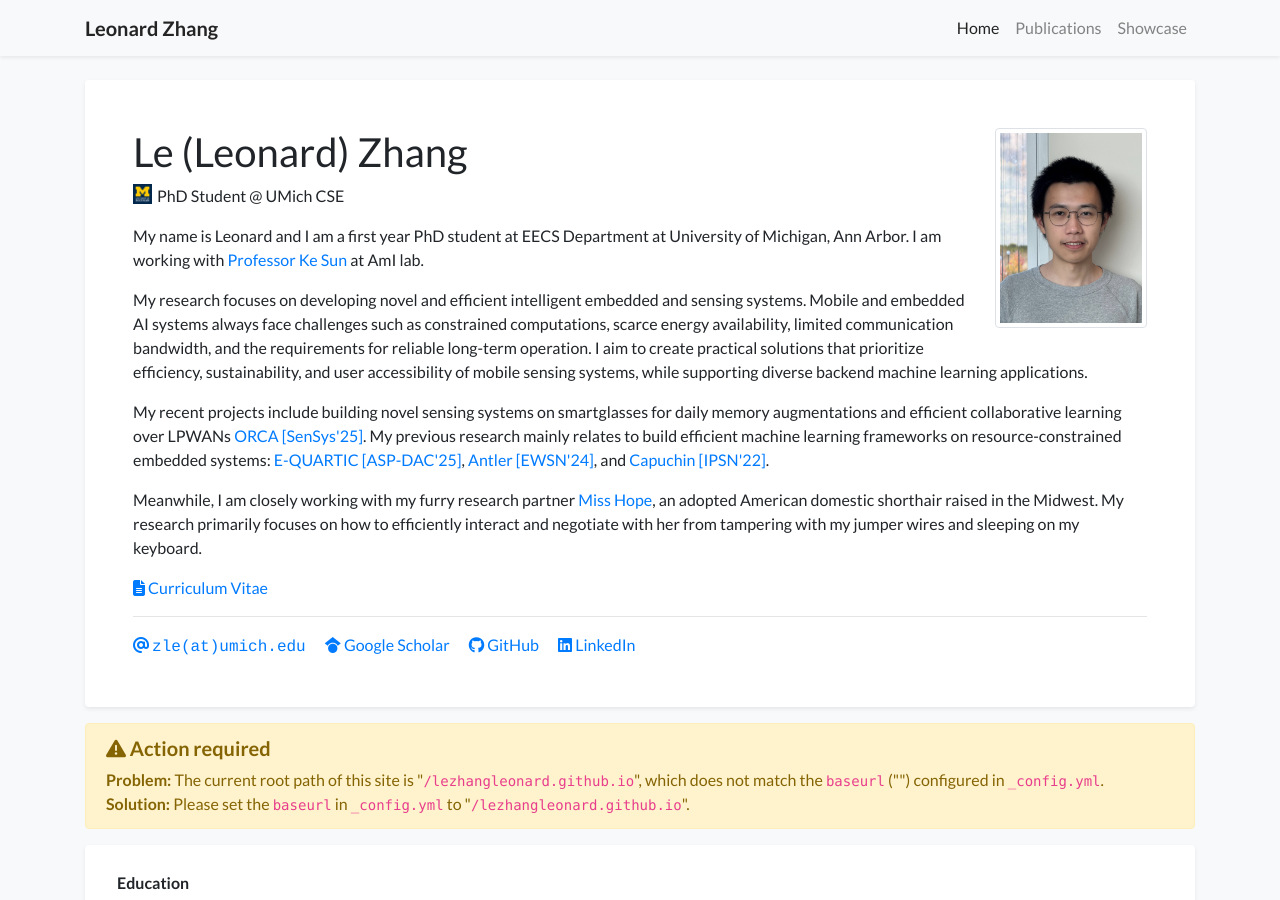
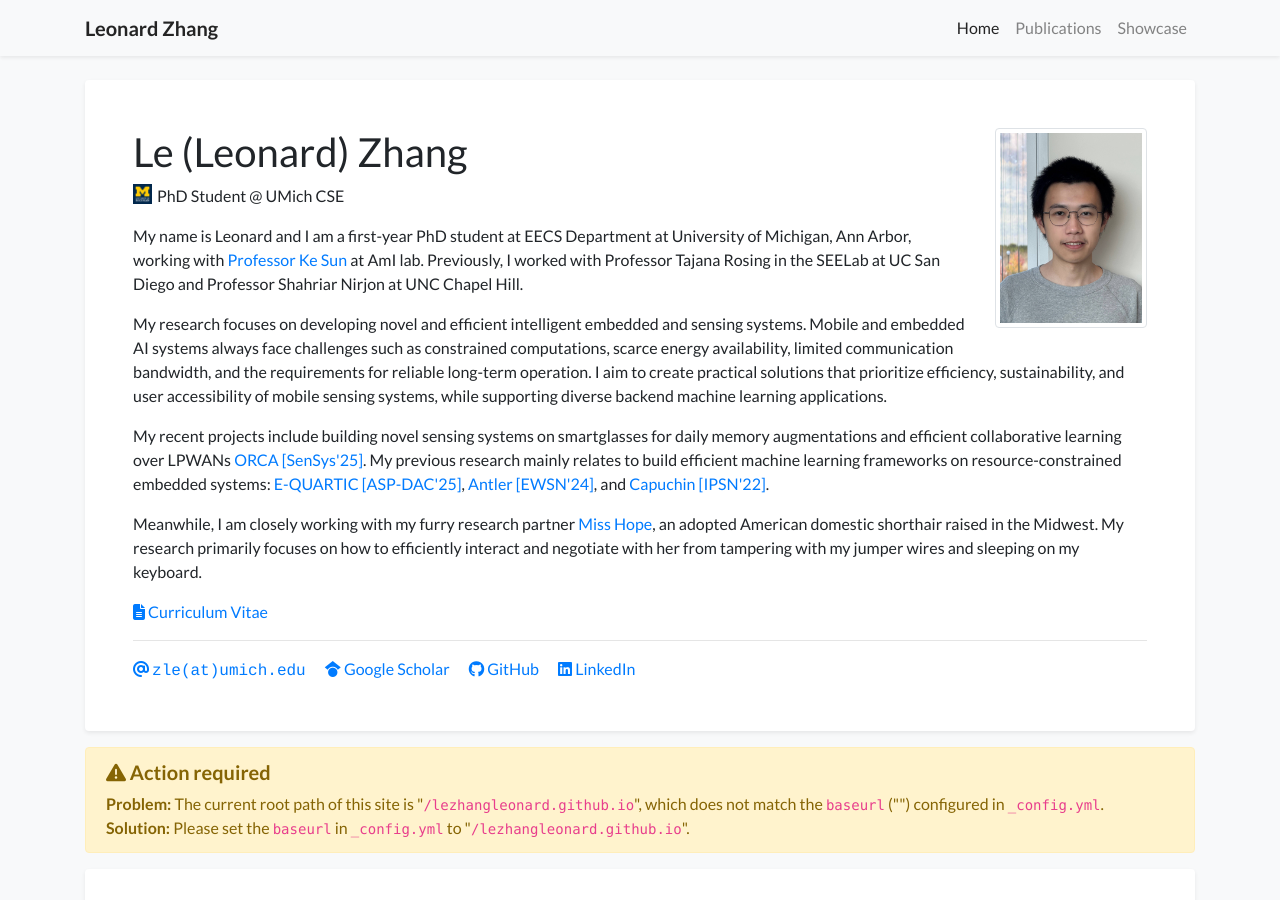
Before and after one commit to lezhangleonard/lezhangleonard.github.io, a Jekyll site: the page built from index.html, in a window 1280 px wide and 900 px high. Built offline with Jekyll 4.4.1, drawn with Linux system fonts in a browser that asks for light colours; nearby versions of some CDN libraries; a style sheet for code colours, icons or effects is not loaded.

Commit message:
Revise short bio in profile.yml
Updated short bio to include previous research experience.

```diff
--- a/_data/profile.yml
+++ b/_data/profile.yml
@@ -15,8 +15,7 @@ linkedin: le-leonard-zhang
 short_bio_text_justify: false
 short_bio: >-
   <p>
-    My name is Leonard and I am a first year PhD student at EECS Department at University of Michigan, Ann Arbor.
-    I am working with <a href="https://samsonsjarkal.github.io/KeSun/">Professor Ke Sun</a> at AmI lab.
+    My name is Leonard and I am a first-year PhD student at EECS Department at University of Michigan, Ann Arbor, working with <a href="https://samsonsjarkal.github.io/KeSun/">Professor Ke Sun</a> at AmI lab. Previously, I worked with Professor Tajana Rosing in the SEELab at UC San Diego and Professor Shahriar Nirjon at UNC Chapel Hill.
   </p>
   <p>
     My research focuses on developing novel and efficient intelligent embedded and sensing systems.
@@ -30,7 +29,6 @@ short_bio: >-
     <a href="https://arxiv.org/pdf/2302.13155">Antler [EWSN'24]</a>, and
     <a href="https://yuboluo.github.io/publication/07_capuchin/07_Capuchin.pdf">Capuchin [IPSN'22]</a>.
   </p>
-
 
   <p>
     Meanwhile, I am closely working with my furry research partner <a href="./showcase">Miss Hope</a>, an adopted American domestic shorthair raised in the Midwest.
```
